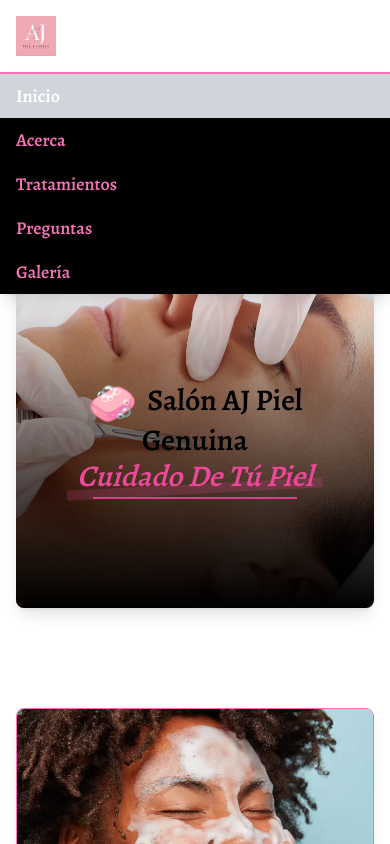
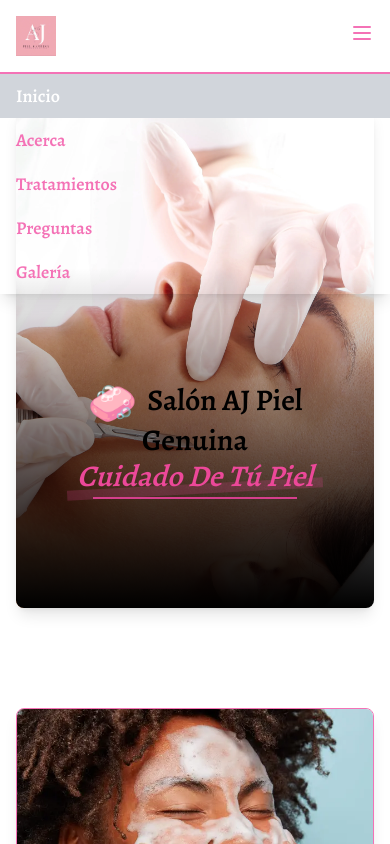
Before and after one commit to nicorubiotsx/anais_web, a Next.js app: page / in a window 390 px wide. Both pictures are taken after a click on the button 362 px from the left and 32 px from the top of the page. Shown: the top 844 px of the page. Built offline with nearby package versions, Linux system fonts and the light colour scheme.

Commit message:
web terminadaaa

```diff
--- a/app/page.tsx
+++ b/app/page.tsx
@@ -111,7 +111,7 @@
       <h2 className=" pt-20 text-pink-400 text-center text-2xl md:text-3xl font-bold mb-6 md:mb-8 fade-in">
         ¿Quieres comunicarte con nosotros?
       </h2>
-      <p className=" text-center text-sm md:text-xl mb-6 md:mb-8">
+      <p className=" text-center text-base md:text-xl mb-6 md:mb-8">
         Ya sea que tengas preguntas, quieras hacer una cita, o simplemente desees más información, estamos aquí para ayudarte.
       </p>
 
--- a/app/ui/navbar/Navbar.tsx
+++ b/app/ui/navbar/Navbar.tsx
@@ -35,7 +35,7 @@
 
           {/* Menu Toggle Button (for mobile) */}
           <div className="block lg:hidden">
-            <button onClick={toggleMenu} className="text-white focus:outline-none">
+            <button onClick={toggleMenu} className="text-pink-400 focus:outline-none">
               <svg className="w-6 h-6" fill="none" stroke="currentColor" viewBox="0 0 24 24" xmlns="http://www.w3.org/2000/svg">
                 <path strokeLinecap="round" strokeLinejoin="round" strokeWidth="2" d="M4 6h16M4 12h16M4 18h16"></path>
               </svg>
@@ -43,7 +43,7 @@
           </div>
 
           {/* Menu Items */}
-          <div className={`lg:flex lg:items-center lg:space-x-6 absolute lg:relative top-full left-0 w-full lg:w-auto bg-black lg:bg-transparent ${isOpen ? 'block' : 'hidden'} shadow-lg border-t-2 border-pink-400 lg:border-none`}>
+          <div className={`lg:flex lg:items-center lg:space-x-6 absolute lg:relative top-full left-0 w-full lg:w-auto  lg:bg-transparent ${isOpen ? 'block' : 'hidden'} shadow-lg border-t-2 border-pink-400 lg:border-none`}>
             <Link href="/" className={`block px-4 py-2 text-lg hover:bg-gray-700 lg:text-xl lg:px-6 lg:py-3 ${isActive('/')}`}>Inicio</Link>
             <Link href="/acerca" className={`block px-4 py-2 text-lg hover:bg-gray-700 lg:text-xl lg:px-6 lg:py-3 ${isActive('/acerca')}`}>Acerca</Link>
             <Link href="/tratamiento" className={`block px-4 py-2 text-lg hover:bg-gray-700 lg:text-xl lg:px-6 lg:py-3 ${isActive('/tratamiento')}`}>Tratamientos</Link>
```
